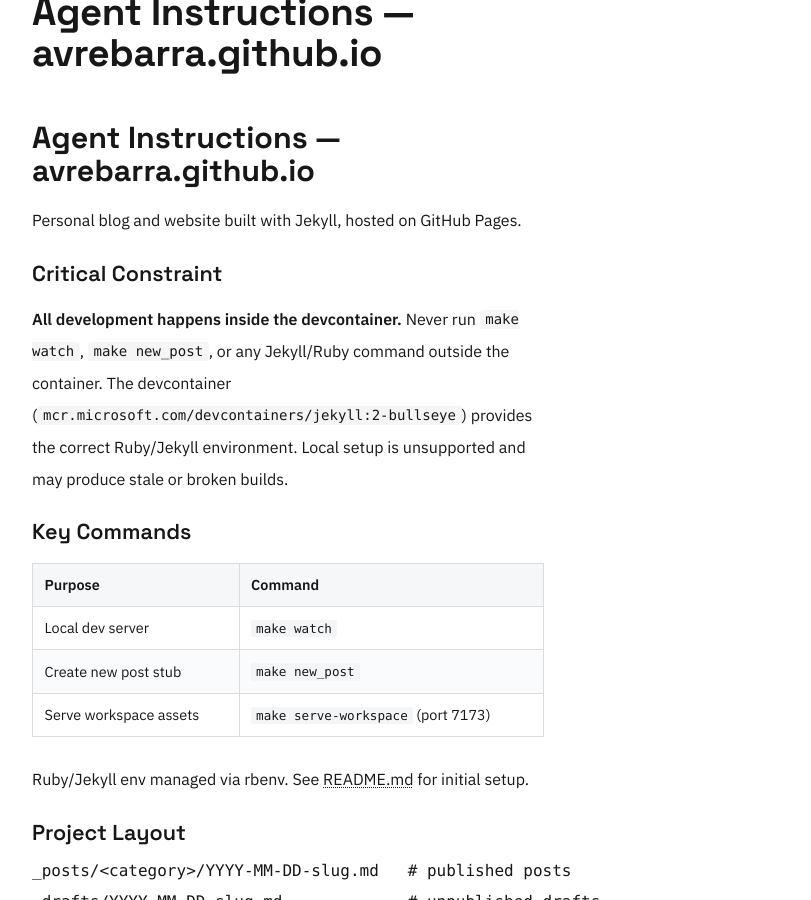
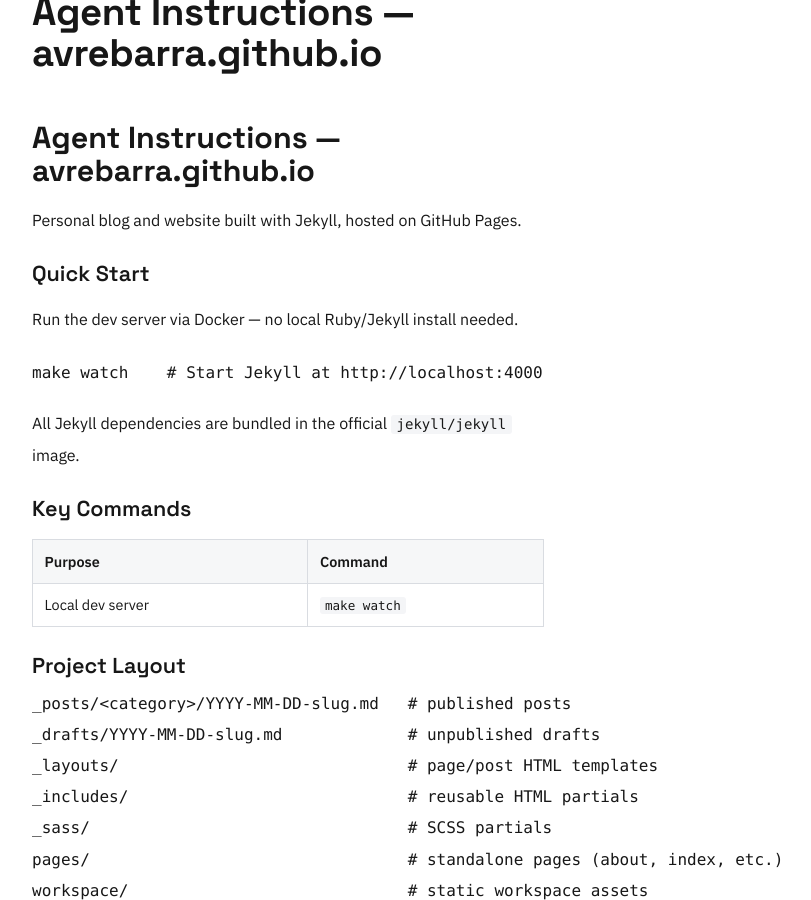
Before and after one commit to avrebarra/avrebarra.github.io, a Jekyll site: the page built from AGENTS.md, in a window 1280 px wide and 900 px high, scrolled down 306 px. Shown: the whole window, without its empty margins (352-1163 px from the left). Built offline with Jekyll 4.4.1, drawn with Linux system fonts in a browser that asks for light colours; our own code applies the rules of GitHub Pages for plain Markdown files; some of the changed text lies outside the part shown.

Commit message:
change build mode

````diff
--- a/AGENTS.md
+++ b/AGENTS.md
@@ -2,19 +2,21 @@
 
 Personal blog and website built with Jekyll, hosted on GitHub Pages.
 
-## Critical Constraint
+## Quick Start
 
-**All development happens inside the devcontainer.** Never run `make watch`, `make new_post`, or any Jekyll/Ruby command outside the container. The devcontainer (`mcr.microsoft.com/devcontainers/jekyll:2-bullseye`) provides the correct Ruby/Jekyll environment. Local setup is unsupported and may produce stale or broken builds.
+Run the dev server via Docker — no local Ruby/Jekyll install needed.
+
+```bash
+make watch    # Start Jekyll at http://localhost:4000
+```
+
+All Jekyll dependencies are bundled in the official `jekyll/jekyll` image.
 
 ## Key Commands
 
 | Purpose                | Command                            |
 | ---------------------- | ---------------------------------- |
 | Local dev server       | `make watch`                       |
-| Create new post stub   | `make new_post`                    |
-| Serve workspace assets | `make serve-workspace` (port 7173) |
-
-Ruby/Jekyll env managed via rbenv. See [README.md](README.md) for initial setup.
 
 ## Project Layout
 
@@ -54,7 +56,7 @@
 
 - `series` is used to group related posts — keep it consistent across related entries.
 - Drafts in `_drafts/` use the same frontmatter format.
-- Prefer `make new_post` to scaffold the stub rather than creating files manually.
+
 
 ## Site Config
 
@@ -86,13 +88,13 @@
 
 | Need                            | Look in                               | Hint                                        |
 | ------------------------------- | ------------------------------------- | ------------------------------------------- |
-| Project identity, quick start   | [README.md](README.md)                | Devcontainer-only setup                     |
+| Project identity, quick start   | [README.md](README.md)                | Docker-based setup, key commands            |
 | Agent conventions (this file)   | [AGENTS.md](AGENTS.md)                | Commands, layout, frontmatter, rich blocks  |
 | Architecture and data flow      | [docs/architecture.md](docs/architecture.md) | Jekyll + Preact + Shiki pipeline    |
 | Writing guides and gotchas      | [docs/guides.md](docs/guides.md)      | Post creation, rich blocks, series          |
 | Design system                   | [DESIGN.md](DESIGN.md)                | Canonical UI contract, tokens, components   |
 | Site configuration              | [_config.yml](_config.yml)            | Giscus, analytics, author, permalink        |
-| Build and serve commands        | [Makefile](Makefile)                  | `make watch`, `make new_post`               |
+| Build and serve commands        | [Makefile](Makefile)                  | `make watch`                                 |
 
 ### AGENTS.md Attachment
 
````
Also changed, not shown: README.md (+10 -22 lines), docs/guides.md (+8 -40 lines), .devcontainer/devcontainer.json (deleted), 1 other file.
